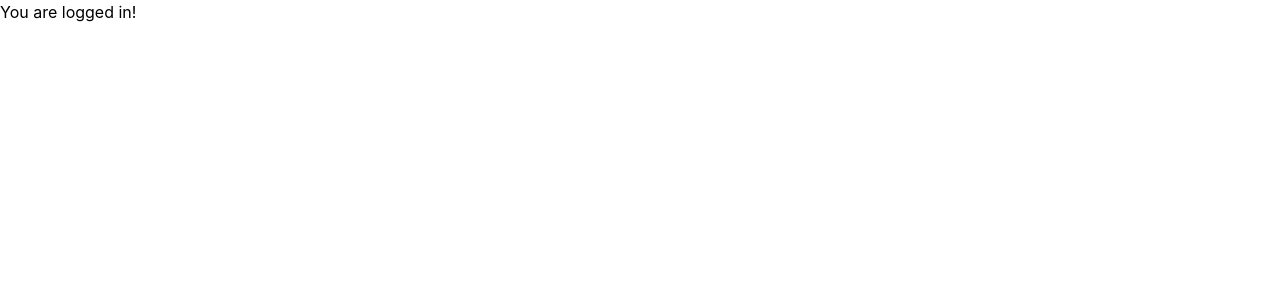
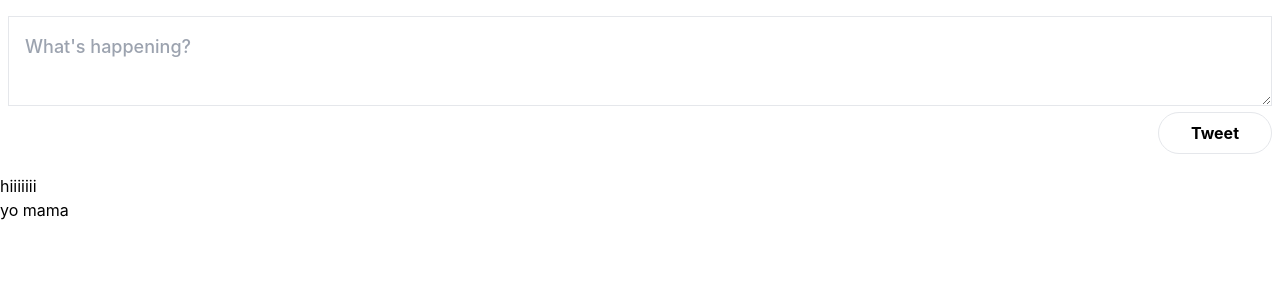
Before and after one commit to mwraich/Twitter-nextjs, a Next.js app: page /home in a window 1280 px wide. Shown: the top 300 px of the page. Built offline with nearby package versions, Linux system fonts and the light colour scheme; no server answers; sample sign-in values are in the browser's storage.

Commit message:
Setup Tweets + models

```diff
--- /dev/null
+++ b/components/NewTweet.jsx
@@ -0,0 +1,50 @@
+import { useState } from "react";
+import { useSession } from "next-auth/react";
+
+
+export default function NewTweet() {
+    const [content, setContent] = useState('')
+    const { data: session } = useSession()
+
+    if (!session || !session.user) return null
+
+    return (
+    <form
+        onSubmit={async (e) => {
+            e.preventDefault()
+            if (!content) {
+                alert('No content')
+                return
+            }
+
+            fetch('/api/tweet', {
+                body: JSON.stringify({content,}),
+                headers: {
+                    'Content-Type': 'application/json',
+                },
+                method: 'POST',
+            })
+        }}
+    >
+        <div className="flex">
+            <div className="flex-1 px-1 pt-2 mt-2 mr-1 ml-1">
+                <textarea className="border p-4 w-full text-lg font-medium bg-transparent outline-none color-primary"
+                    rows={2}
+                    cols={50}
+                    placeholder="What's happening?"
+                    name='content'
+                    onChange={ (e) => setContent(e.target.value)}
+                />
+            </div>
+        </div>
+
+        <div className="flex">
+            <div className="flex-1 mb-5">
+                <button className="border float-right px-8 py-2 mt-0 mr-2 font-bold rounded-full">
+                    Tweet
+                </button>
+            </div>
+        </div>
+    </form>
+  )
+}
--- /dev/null
+++ b/components/Tweet.jsx
@@ -0,0 +1,5 @@
+export default function Tweet({ tweet }) {
+  return (
+    <div>{tweet.content}</div>
+  )
+}
--- /dev/null
+++ b/components/Tweets.jsx
@@ -0,0 +1,12 @@
+import Tweet from "components/Tweet.jsx"
+
+export default function Tweets({ tweets }) {
+    if (!tweets) return null
+  return (
+    <div>
+        {tweets.map((tweet, index) => (
+            <Tweet key={index} tweet={tweet} />
+        ))}
+    </div>
+  )
+}
--- a/pages/api/hello.js
+++ /dev/null
@@ -1,5 +0,0 @@
-// Next.js API route support: https://nextjs.org/docs/api-routes/introduction
-
-export default function handler(req, res) {
-  res.status(200).json({ name: 'John Doe' })
-}
--- /dev/null
+++ b/pages/api/tweet.js
@@ -0,0 +1,33 @@
+import prisma from 'lib/prisma'
+import { getSession } from 'next-auth/react'
+
+export default async function handler(req, res) {
+    if (req.method !== 'POST') {
+        return res.status(501).end()
+    }
+
+    const session = await getSession({ req })
+
+    if (!session) return res.status(401).json({message: 'Not Logged in'})
+
+    const user = await prisma.user.findUnique({
+        where: {
+            email: session.user.email,
+        },
+    })
+
+    if (!user) return res.status(401).json({message: "user not found"})
+
+    if (req.method === 'POST') {
+       await prisma.tweet.create({
+           data: {
+               content: req.body.content,
+               author: {
+                   connect: { id: user.id }
+               }
+           }
+       })
+    }
+    res.end()
+    return
+}
--- a/pages/home.js
+++ b/pages/home.js
@@ -1,14 +1,22 @@
 import { useSession } from "next-auth/react"
-
+import { useRouter } from 'next/router'
+import NewTweet from "components/NewTweet.jsx"
+import Tweets from "components/Tweets.jsx"
 export default function Home() {
     const { data: session, status } = useSession()
-
-    if (status === 'loading') {
+    const loading = status === 'loading'
+    const router = useRouter()
+    if (loading) {
         return <p>...</p>
     }
+
+    if (!session) {
+        router.push('/')
+    }
     return (
-    <div>
-        {session ? <p> You are logged in!</p> : <p>NOT GRANTED ACCESS</p>}
-    </div>
-  )
+        <>
+            <NewTweet />
+            <Tweets tweets={[{content: 'hiiiiiii'}, {content: 'yo mama'}]}/>
+        </>
+    )
 }
```
Also changed, not shown: 2 other files (tests, documents, lock files or other folders).
